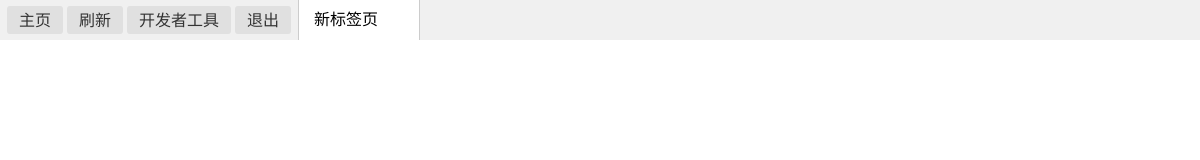
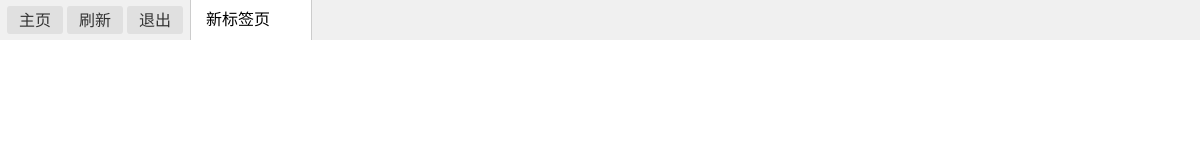
Before and after one commit to Sjj1024/PakePlus-Win7, an Electron app: page index.html in a window 1200 px wide. Drawn offline with Linux system fonts and the light colour scheme.

Commit message:
Remove developer tools button from the toolbar in index.html to simplify the user interface.

```diff
--- a/index.html
+++ b/index.html
@@ -200,9 +200,6 @@
             <div class="toolbar-buttons">
                 <button class="toolbar-btn" id="home-btn">主页</button>
                 <button class="toolbar-btn" id="reload-btn">刷新</button>
-                <button class="toolbar-btn" id="devtools-btn">
-                    开发者工具
-                </button>
                 <button class="toolbar-btn" id="exit-btn">退出</button>
             </div>
             <!-- <button id="new-tab-btn" onclick="addNewTab('https://juejin.cn/')">
```
